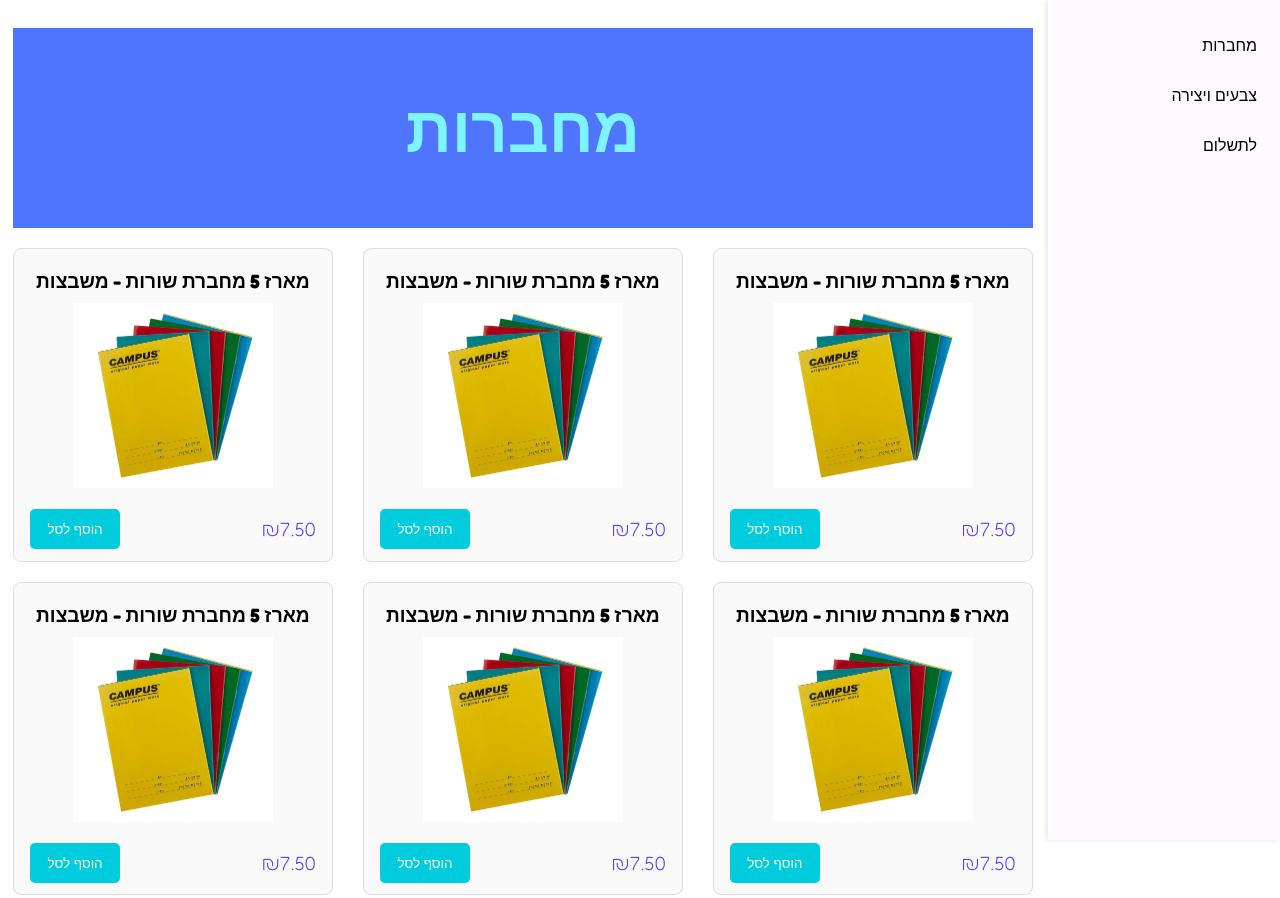
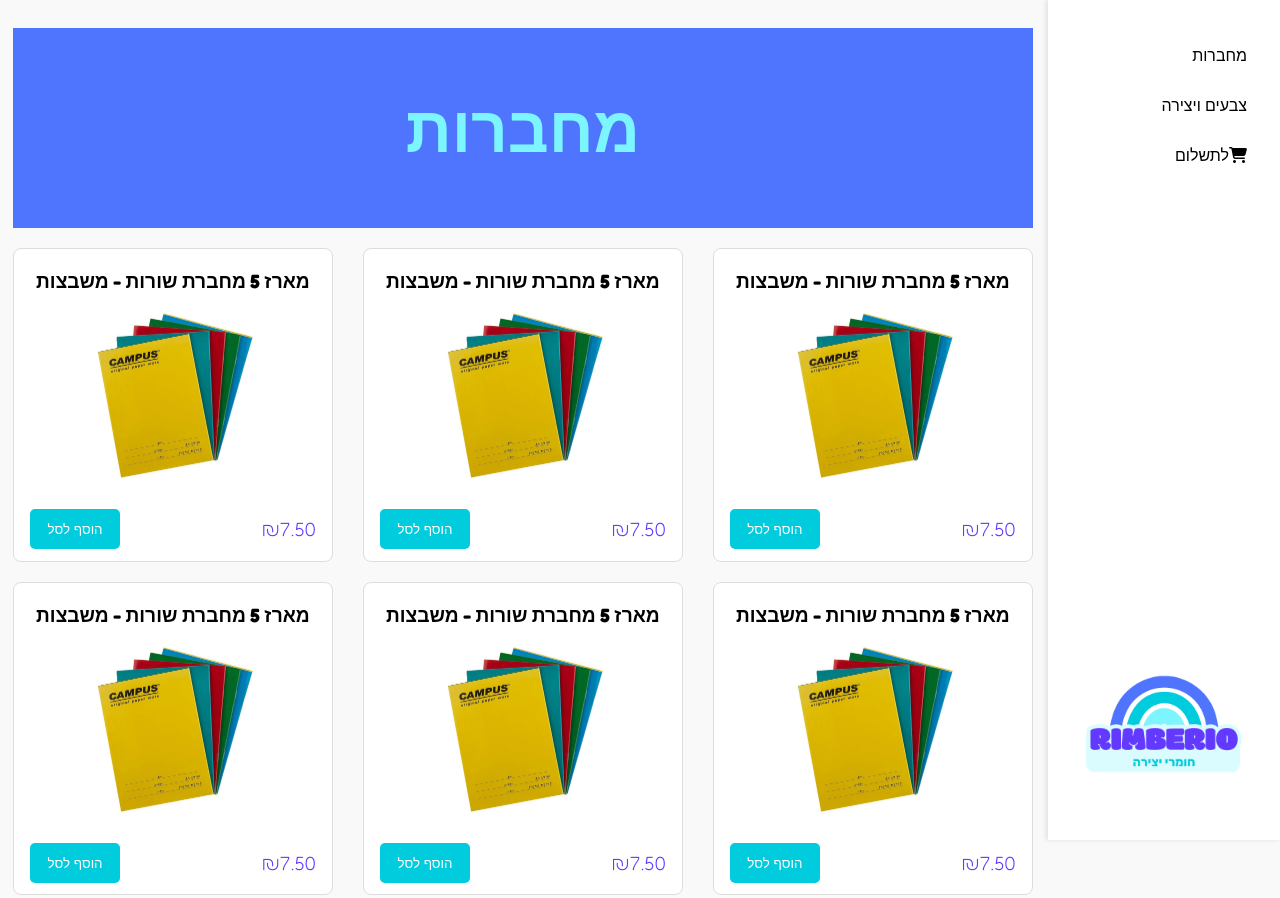
Before and after one commit to GittySinai/ShopProject, a plain HTML site: page html/notebooks.html in a window 1280 px wide. Shown: the top 898 px of the page. Drawn offline with Linux system fonts and the light colour scheme.

Commit message:
add logo

```diff
--- a/css/crayons&crafts.css
+++ b/css/crayons&crafts.css
@@ -3,14 +3,17 @@
     font-weight: 300;
     display: flex;
     padding-left: 5px;
+    background-color:     #f9f9f9;
+
 }
+
 nav {
     position: fixed; /* קבוע לאורך הגלילה */
     top: 0;
     right: 0;
     width: 15%; /* רוחב הניווט */
     height: 100vh; /* גובה הניווט לאורך כל הדף */
-    background-color: #fefaff; /* צבע רקע סגול בהיר */
+    background-color: white; /* צבע רקע סגול בהיר */
     padding: 20px;
     box-shadow: -2px 0 5px rgba(0,0,0,0.1); /* הצללה קלה */
     display: flex;
@@ -23,9 +26,8 @@
 .navbar-links {
     display: flex;
     flex-direction: column;
-    gap: 0; /* לא צריך ריווח אנכי בין הפריטים */
     list-style-type: none; /* מסיר את הנקודות מהרשימה */
-    padding: 0; /* מסיר ריווח פנימי */
+    padding: 10px; /* מסיר ריווח פנימי */
     margin: 0; /* מסיר ריווח חיצוני */
 }
 
@@ -68,9 +70,6 @@
     margin: 0; /* מסיר ריווח מיותר */
 }
 
-
-
-
 .cards-container {
     width: 81%;
     display: flex;
@@ -88,8 +87,7 @@
     width: calc(33.33% - 20px); /* 3 כרטיסיות בשורה עם רווחים */
     box-sizing: border-box; /* מחשב רווחים כחלק מגודל הכרטיסיה */
     text-align: center;
-    background-color: #f9f9f9;
-}
+    background-color: white}
 
 .image {
     width: 200px;
@@ -142,3 +140,9 @@
     margin-right: 5px;
     vertical-align: middle;
 }
+
+.navbar-logo {
+    margin-top: auto; /* דוחף את הלוגו לתחתית */
+    width: 100%; /* רוחב מלא */
+    height: auto; /* גובה אוטומטי לשמירה על פרופורציות */
+}
--- a/css/home.css
+++ b/css/home.css
@@ -3,14 +3,17 @@
     font-weight: 300;
     display: flex;
     padding-left: 5px;
+    background-color:     #f9f9f9;
+
 }
+
 nav {
     position: fixed; /* קבוע לאורך הגלילה */
     top: 0;
     right: 0;
     width: 15%; /* רוחב הניווט */
     height: 100vh; /* גובה הניווט לאורך כל הדף */
-    background-color: #fefaff; /* צבע רקע סגול בהיר */
+    background-color: white; /* צבע רקע סגול בהיר */
     padding: 20px;
     box-shadow: -2px 0 5px rgba(0,0,0,0.1); /* הצללה קלה */
     display: flex;
@@ -23,9 +26,8 @@
 .navbar-links {
     display: flex;
     flex-direction: column;
-    gap: 0; /* לא צריך ריווח אנכי בין הפריטים */
     list-style-type: none; /* מסיר את הנקודות מהרשימה */
-    padding: 0; /* מסיר ריווח פנימי */
+    padding: 10px; /* מסיר ריווח פנימי */
     margin: 0; /* מסיר ריווח חיצוני */
 }
 
@@ -68,9 +70,6 @@
     margin: 0; /* מסיר ריווח מיותר */
 }
 
-
-
-
 .cards-container {
     width: 81%;
     display: flex;
@@ -88,8 +87,7 @@
     width: calc(33.33% - 20px); /* 3 כרטיסיות בשורה עם רווחים */
     box-sizing: border-box; /* מחשב רווחים כחלק מגודל הכרטיסיה */
     text-align: center;
-    background-color: #f9f9f9;
-}
+    background-color: white}
 
 .image {
     width: 200px;
@@ -142,3 +140,8 @@
     margin-right: 5px;
     vertical-align: middle;
 }
+.navbar-logo {
+    margin-top: auto; /* דוחף את הלוגו לתחתית */
+    width: 100%; /* רוחב מלא */
+    height: auto; /* גובה אוטומטי לשמירה על פרופורציות */
+}
--- a/css/notebooks.css
+++ b/css/notebooks.css
@@ -3,14 +3,17 @@
     font-weight: 300;
     display: flex;
     padding-left: 5px;
+    background-color:     #f9f9f9;
+
 }
+
 nav {
     position: fixed; /* קבוע לאורך הגלילה */
     top: 0;
     right: 0;
     width: 15%; /* רוחב הניווט */
     height: 100vh; /* גובה הניווט לאורך כל הדף */
-    background-color: #fefaff; /* צבע רקע סגול בהיר */
+    background-color: white; /* צבע רקע סגול בהיר */
     padding: 20px;
     box-shadow: -2px 0 5px rgba(0,0,0,0.1); /* הצללה קלה */
     display: flex;
@@ -23,9 +26,8 @@
 .navbar-links {
     display: flex;
     flex-direction: column;
-    gap: 0; /* לא צריך ריווח אנכי בין הפריטים */
     list-style-type: none; /* מסיר את הנקודות מהרשימה */
-    padding: 0; /* מסיר ריווח פנימי */
+    padding: 10px; /* מסיר ריווח פנימי */
     margin: 0; /* מסיר ריווח חיצוני */
 }
 
@@ -68,9 +70,6 @@
     margin: 0; /* מסיר ריווח מיותר */
 }
 
-
-
-
 .cards-container {
     width: 81%;
     display: flex;
@@ -88,8 +87,7 @@
     width: calc(33.33% - 20px); /* 3 כרטיסיות בשורה עם רווחים */
     box-sizing: border-box; /* מחשב רווחים כחלק מגודל הכרטיסיה */
     text-align: center;
-    background-color: #f9f9f9;
-}
+    background-color: white}
 
 .image {
     width: 200px;
@@ -142,3 +140,8 @@
     margin-right: 5px;
     vertical-align: middle;
 }
+.navbar-logo {
+    margin-top: auto; /* דוחף את הלוגו לתחתית */
+    width: 100%; /* רוחב מלא */
+    height: auto; /* גובה אוטומטי לשמירה על פרופורציות */
+}
--- a/html/notebooks.html
+++ b/html/notebooks.html
@@ -8,6 +8,8 @@
     <link rel="preconnect" href="https://fonts.gstatic.com" crossorigin>
     <link href="https://fonts.googleapis.com/css2?family=Fredoka:wght@300..700&display=swap" rel="stylesheet">
     <link rel="stylesheet" href="../css/notebooks.css">
+    <link rel="stylesheet" href="https://cdnjs.cloudflare.com/ajax/libs/font-awesome/6.5.2/css/all.min.css">
+
     <title>Document</title>
 </head>
 
@@ -16,8 +18,10 @@
         <ul class="navbar-links">
             <li><a href="./notebooks.html">מחברות</a></li>
             <li><a href="./crayons&crafts.html">צבעים ויצירה</a></li>
-            <li><a href="#">לתשלום</a></li>
+            <li><a href="#">לתשלום<i class="fas fa-shopping-cart"></i> </a></li>
         </ul>
+        <img src="../img/logo/biglogo.png" alt="logo">
+
     </nav>
     <div class="cards-container">
         <div class="title">
```
Also changed, not shown: html/crayons&crafts.html (+1 -0 lines), html/home.html (+2 -0 lines), img/logo/biglogo.png (added).
